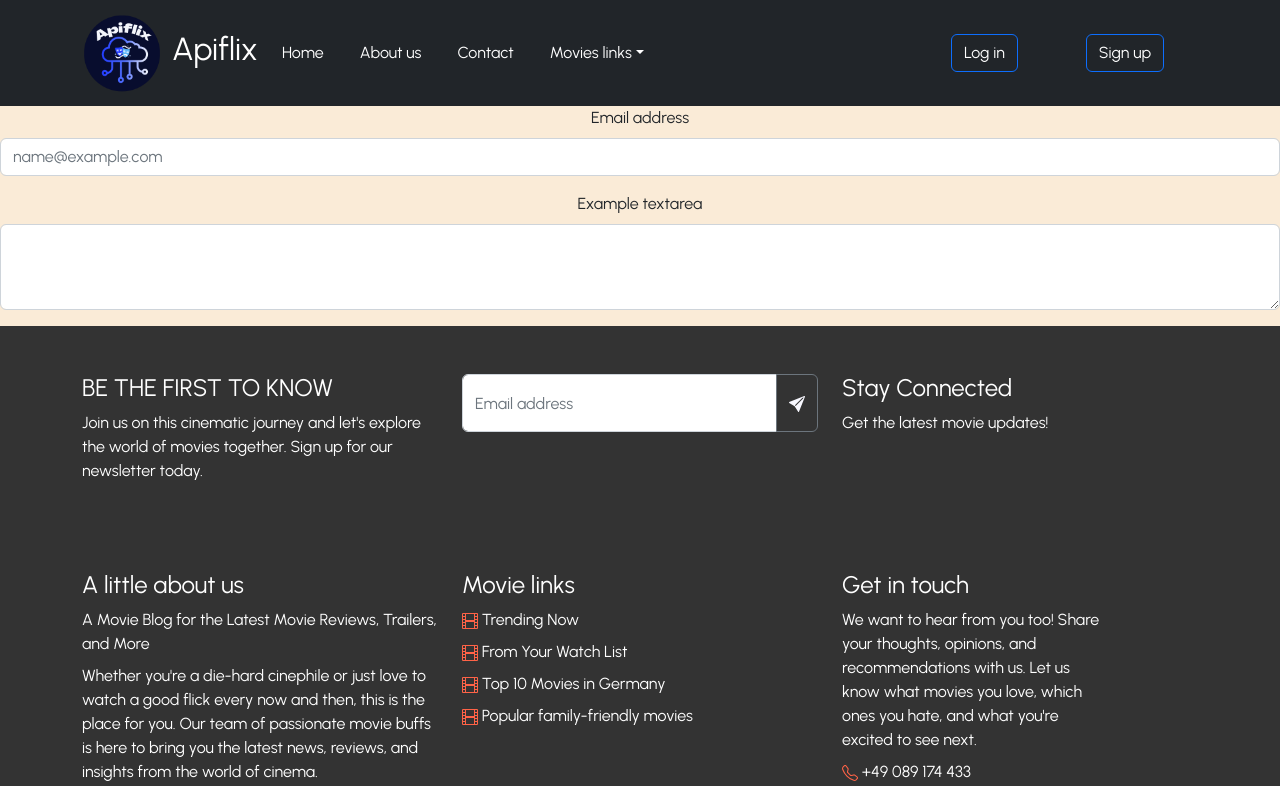
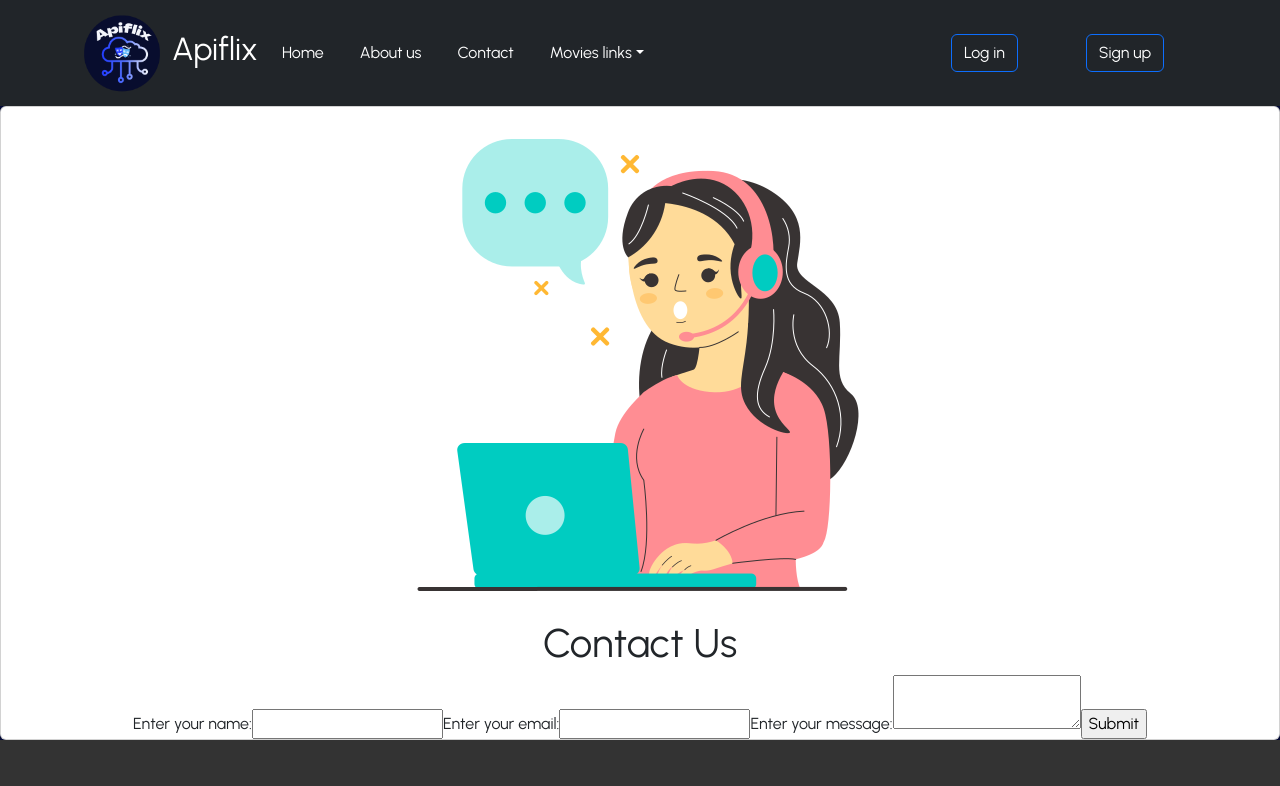
Before and after one commit to SK-tec/Movieapp_G3, a React (Create React App) app: page /contact in a window 1280 px wide. Shown: the top 786 px of the page. Built offline with nearby package versions, Linux system fonts and the light colour scheme; a web font is replaced by a local one.

Commit message:
contact first draft

```diff
--- a/src/App.css
+++ b/src/App.css
@@ -1,7 +1,7 @@
 .App {
   text-align: center;
   font-family: "Urbanist", sans-serif;
-  background-color: antiquewhite;
+  background-color: rgb(3, 10, 54);
 }
 
 /* Navbar*/
@@ -187,3 +187,57 @@
   background-color: rgb(167, 98, 98);
   color: white;
 }
+
+.Form {
+  font-family: sans-serif;
+  text-align: center;
+  max-width: 60%;
+  margin: 0 auto;
+  text-align: center;
+  text-align: left;
+  display: block;
+}
+.Form label {
+  text-align: left;
+  display: block;
+}
+
+.Form input,
+.Form textarea,
+.Form select {
+  width: 100%;
+  padding: 6px 10px;
+  margin: 10px 0px;
+  border: 1px solid #ddd;
+  box-sizing: border-box;
+  display: block;
+  color: aliceblue;
+}
+
+.Form button {
+  color: #fff;
+  background: #f13;
+  border: 0;
+  padding: 8px;
+  border-radius: 8px;
+  cursor: pointer;
+}
+
+#square {
+  width: 50px;
+  height: 50px;
+  border: 1px solid #ffffff;
+}
+
+.terms {
+  display: flex;
+  align-content: stretch;
+  justify-content: center;
+  flex-wrap: wrap;
+  margin-bottom: 15px;
+  margin-top: 30px;
+}
+
+fieldset {
+  border-radius: 8px;
+}
--- a/src/App.js
+++ b/src/App.js
@@ -19,7 +19,7 @@ function App() {
     <div className="App">
       <MyNavbar />
       <Routes>
-        <Route path="/" element={<Header/>} />
+        <Route path="/" element={<Header />} />
 
         <Route path="/aboutus" element={<AboutUs />} />
         <Route path="/contact" element={<Contact />} />
--- a/src/components/Contact.js
+++ b/src/components/Contact.js
@@ -1,28 +1,66 @@
+import { useState } from "react";
+import Image from "./service.png";
+
 const Contact = () => {
+  const [inputs, setInputs] = useState({});
+  const [textarea, setTextarea] = useState("");
+
+  const handleChange = (event) => {
+    console.log(event);
+    const name = event.target.name;
+    const value = event.target.value;
+    setInputs((values) => ({ ...values, [name]: value }));
+  };
+
+  const handleChangeText = (event) => {
+    setTextarea(event.target.value);
+  };
+
+  const handleSubmit = (event) => {
+    event.preventDefault();
+    console.log(inputs);
+  };
+
   return (
     <>
-      <div className="mb-3">
-        <label for="exampleFormControlInput1" className="form-label">
-          Email address
-        </label>
-        <input
-          type="email"
-          className="form-control"
-          id="exampleFormControlInput1"
-          placeholder="name@example.com"
-        />
-      </div>
-      <div className="mb-3">
-        <label for="exampleFormControlTextarea1" className="form-label">
-          Example textarea
-        </label>
-        <textarea
-          className="form-control"
-          id="exampleFormControlTextarea1"
-          rows="3"></textarea>
+      <div className="contact-form-container">
+        <div className="card">
+          <div className="left">
+            <img src={Image}></img>
+          </div>
+          <div class="right">
+            <h1 className="contact-form-intro">Contact Us</h1>
+            <form onSubmit={handleSubmit}>
+              <label>
+                Enter your name:
+                <input
+                  type="text"
+                  name="username"
+                  value={inputs.username || ""}
+                  onChange={handleChange}
+                />
+              </label>
+              <label>
+                Enter your email:
+                <input
+                  type="email"
+                  name="email"
+                  value={inputs.email || ""}
+                  onChange={handleChange}
+                />
+              </label>
+              Enter your message:
+              <textarea
+                name="message"
+                value={inputs.message || ""}
+                onChange={handleChangeText}
+              />
+              <input type="submit" />
+            </form>
+          </div>
+        </div>
       </div>
     </>
   );
 };
-
 export default Contact;
```
Also changed, not shown: src/components/service.png (added), 1 other file (tests, documents, lock files or other folders).
